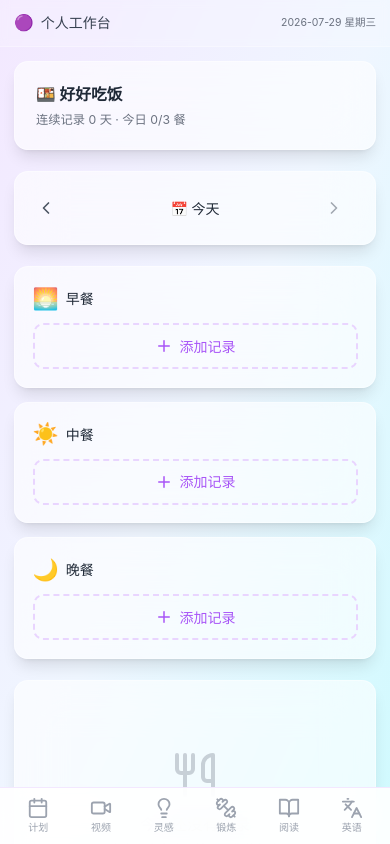
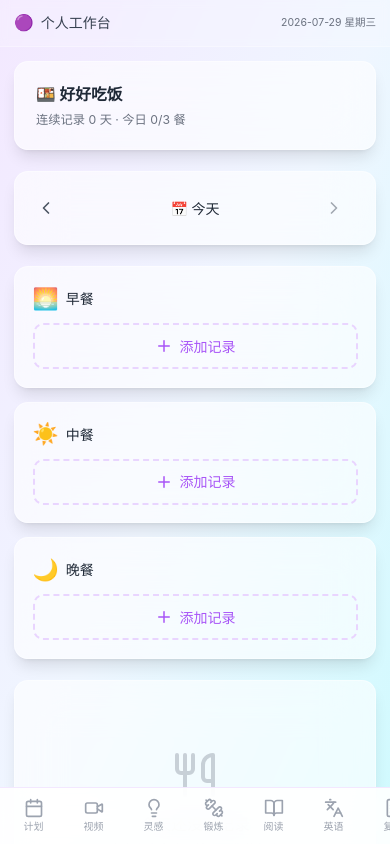
Before and after one commit to chenbeimo/personal-hub, a React (Vite) app: page /personal-hub/meals in a window 390 px wide. Built offline with nearby package versions, Linux system fonts and the light colour scheme.

Commit message:
Add all 9 modules to mobile nav

```diff
--- a/src/components/MobileNav.jsx
+++ b/src/components/MobileNav.jsx
@@ -6,6 +6,9 @@ import {
   Dumbbell,
   BookOpen,
   Languages,
+  FileText,
+  Briefcase,
+  Utensils,
 } from 'lucide-react';
 
 const navItems = [
@@ -15,19 +18,22 @@ const navItems = [
   { path: '/exercise', icon: Dumbbell, label: '锻炼' },
   { path: '/reading', icon: BookOpen, label: '阅读' },
   { path: '/english', icon: Languages, label: '英语' },
+  { path: '/review', icon: FileText, label: '复盘' },
+  { path: '/jobs', icon: Briefcase, label: '求职' },
+  { path: '/meals', icon: Utensils, label: '吃饭' },
 ];
 
 export default function MobileNav() {
   return (
     <nav className="md:hidden fixed bottom-0 left-0 right-0 bg-white/90 backdrop-blur-lg border-t border-purple-100 z-50 safe-area-bottom">
-      <div className="flex justify-around items-center h-16 px-2">
+      <div className="flex items-center h-16 px-1 overflow-x-auto scrollbar-hide">
         {navItems.map((item) => (
           <NavLink
             key={item.path}
             to={item.path}
             end={item.path === '/'}
             className={({ isActive }) =>
-              `flex flex-col items-center justify-center w-full h-full transition-all duration-200 ${
+              `flex flex-col items-center justify-center min-w-[60px] h-full transition-all duration-200 flex-shrink-0 ${
                 isActive
                   ? 'text-purple-600'
                   : 'text-gray-400 hover:text-gray-600'
@@ -37,7 +43,7 @@ export default function MobileNav() {
             {({ isActive }) => (
               <>
                 <item.icon
-                  size={22}
+                  size={20}
                   className={isActive ? 'text-purple-600' : ''}
                 />
                 <span className="text-[10px] mt-0.5 font-medium">
--- a/src/index.css
+++ b/src/index.css
@@ -143,3 +143,13 @@
 .animate-slide-in {
   animation: slideIn 0.3s ease-out;
 }
+
+/* Hide scrollbar for mobile nav */
+.scrollbar-hide {
+  -ms-overflow-style: none;
+  scrollbar-width: none;
+}
+
+.scrollbar-hide::-webkit-scrollbar {
+  display: none;
+}
```
